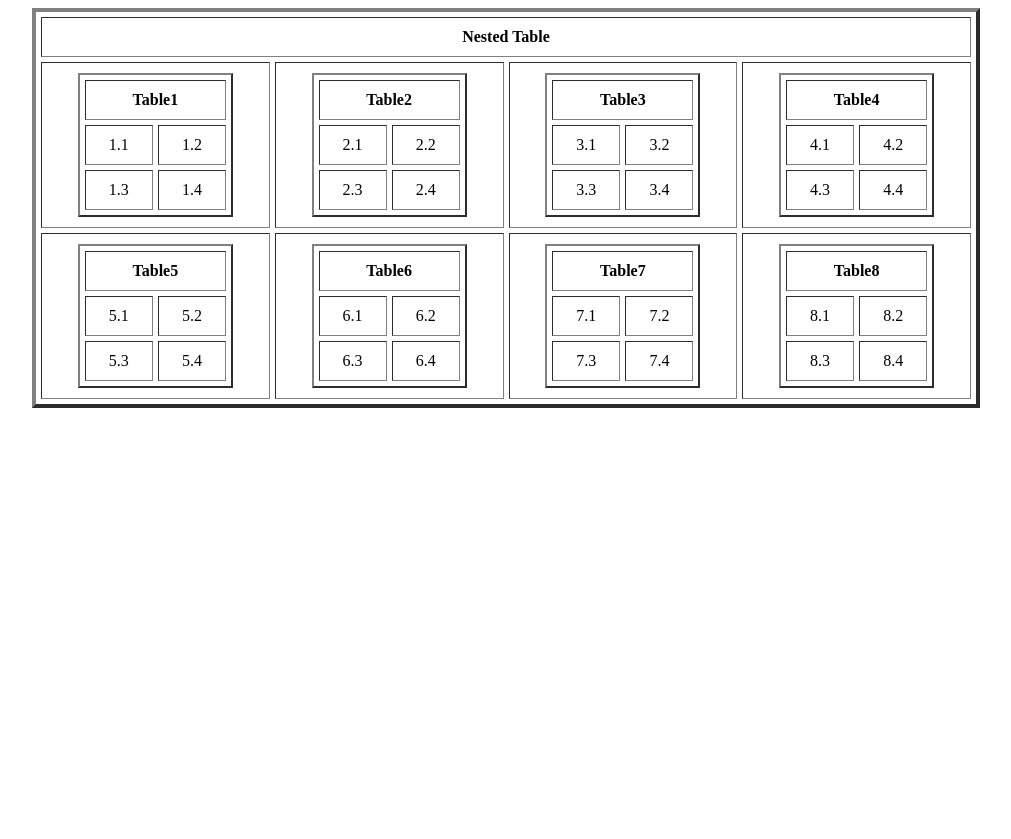
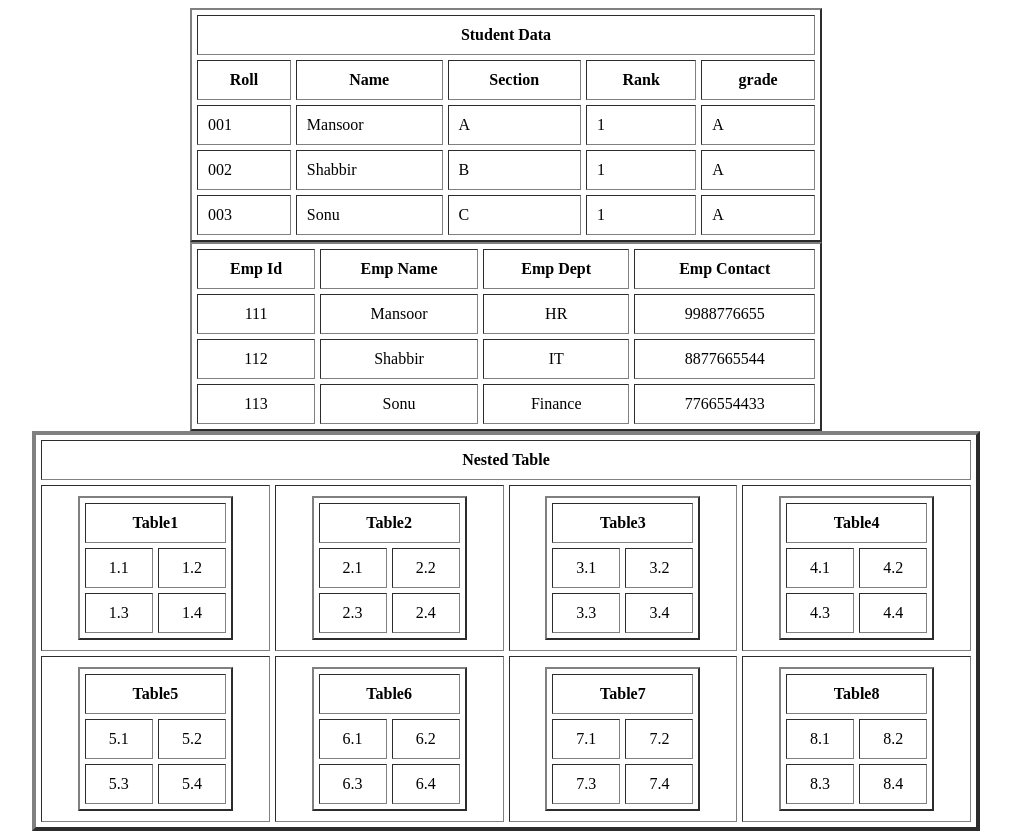
Before and after one commit to mansoorpkhan/sample, a plain HTML site: page Assignment 2/index.html in a window 1280 px wide. Shown: the whole page, without its empty margins (134-1145 px from the left). Before the commit the page ends 800 px from the top, so only its background shows below. Drawn offline with Linux system fonts and the light colour scheme.

Commit message:
all in one

```diff
--- a/Assignment 2/index.html
+++ b/Assignment 2/index.html
@@ -6,6 +6,68 @@
     <title>Document</title>
 </head>
 <body>
+    <table border="2" width="50%" align="center" cellpadding="10" cellspacing="5">
+        <tr>
+            <th colspan="5">Student Data</th>
+        </tr>
+        <tr>
+            <th>Roll</th>
+            <th>Name</th>
+            <th>Section</th>
+            <th>Rank</th>
+            <th>grade</th>
+        </tr>
+        <tr>
+            <td>001</td>
+            <td>Mansoor</td>
+            <td>A</td>
+            <td>1</td>
+            <td>A</td>
+        </tr>
+        <tr>
+            <td>002</td>
+            <td>Shabbir</td>
+            <td>B</td>
+            <td>1</td>
+            <td>A</td>
+        </tr>
+        <tr>
+            <td>003</td>
+            <td>Sonu</td>
+            <td>C</td>
+            <td>1</td>
+            <td>A</td>
+        </tr>
+    <table border="2" width="50%" align="center" cellpadding="10" cellspacing="5" style="text-align: center;">
+        <thead>
+            <tr>
+                <th>Emp Id</th>
+                <th>Emp Name</th>
+                <th>Emp Dept</th>
+                <th>Emp Contact</th>
+            </tr>
+        </thead>
+        <tbody>
+            <tr>
+                <td>111</td>
+                <td>Mansoor</td>
+                <td>HR</td>
+                <td>9988776655</td>
+            </tr>
+            <tr>
+                <td>112</td>
+                <td>Shabbir</td>
+                <td>IT</td>
+                <td>8877665544</td>
+            </tr>
+            <tr>
+                <td>113</td>
+                <td>Sonu</td>
+                <td>Finance</td>
+                <td>7766554433</td>
+        </tbody>
+    </table>
+    </table>
     <table border="4" width="75%" align="center" cellpadding="10" cellspacing="5" style="text-align: center;">
         <thead>
             <tr>
```
